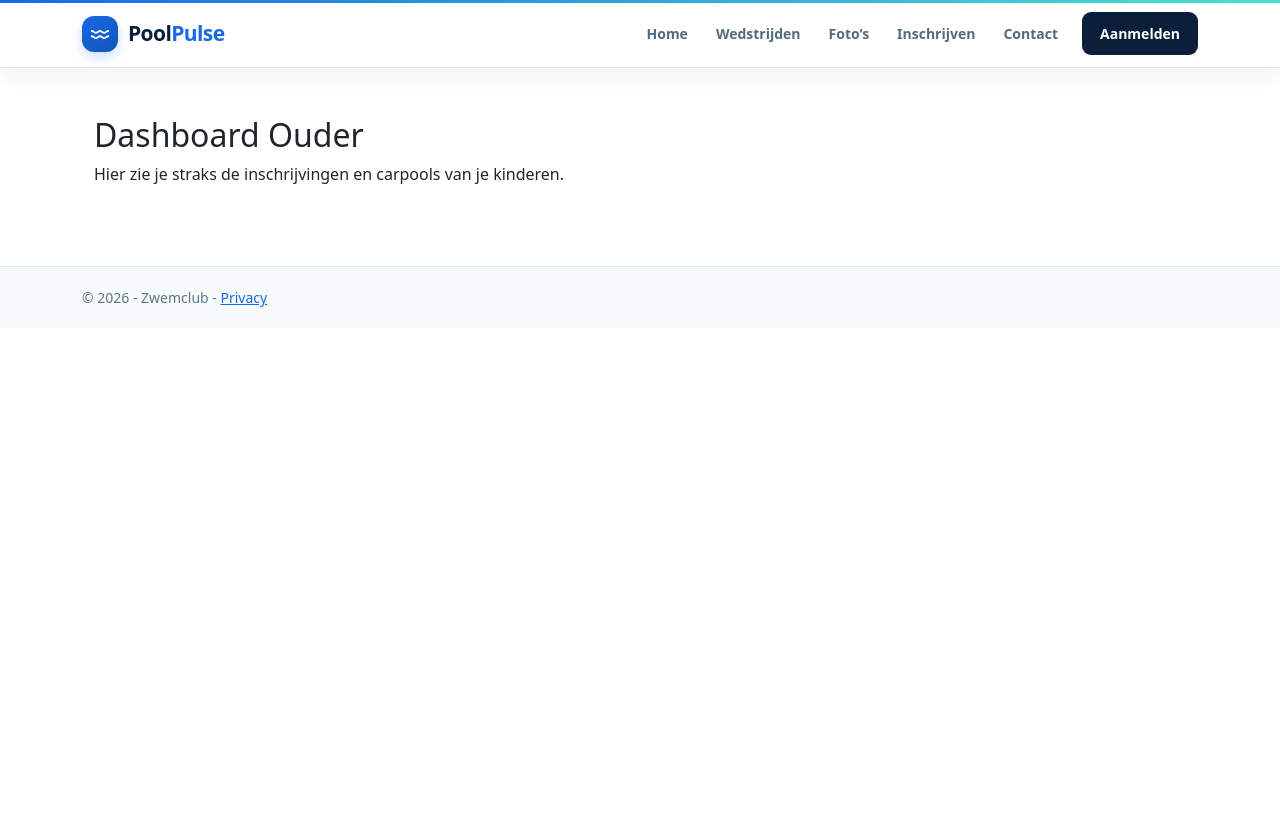
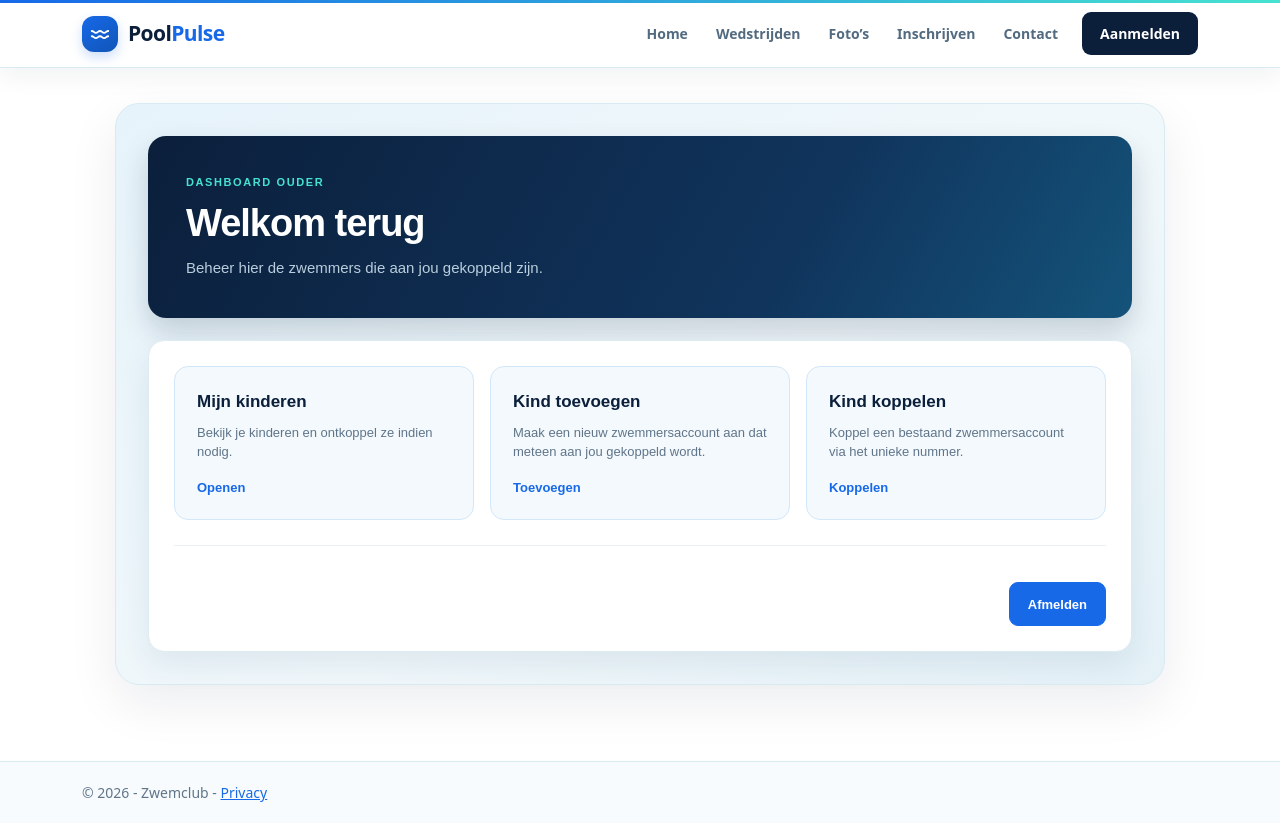
Before and after one commit to Gentian18/PoolPulse, an ASP.NET Core app: page /Dashboard/Ouder in a window 1280 px wide. Before the commit the page ends 307 px from the top, so only its background shows below. Run offline with ASP.NET Core 8, Linux system fonts and the light colour scheme; a user stored in the database is signed in; style sheets or scripts are compiled from the project's sources; some libraries are stand-ins or nearby versions.

Commit message:
Voeg kinderbeheer en dashboard voor ouders toe

```diff
--- a/Views/Dashboard/Ouder.cshtml
+++ b/Views/Dashboard/Ouder.cshtml
@@ -2,7 +2,144 @@
     ViewData["Title"] = "Dashboard Ouder";
 }
 
-<section class="container py-5">
-    <h1 class="h2">Dashboard Ouder</h1>
-    <p>Hier zie je straks de inschrijvingen en carpools van je kinderen.</p>
-</section>
+<div class="ouder-pagina">
+    <div class="ouder-hero">
+        <p class="ouder-label">Dashboard ouder</p>
+        <h1>Welkom terug</h1>
+        <p class="ouder-omschrijving">Beheer hier de zwemmers die aan jou gekoppeld zijn.</p>
+    </div>
+
+    <div class="ouder-paneel">
+        <div class="ouder-kaarten">
+            <a class="ouder-kaart" asp-controller="Kinderen" asp-action="Index">
+                <span class="ouder-kaart-titel">Mijn kinderen</span>
+                <span class="ouder-kaart-tekst">Bekijk je kinderen en ontkoppel ze indien nodig.</span>
+                <span class="ouder-kaart-actie">Openen</span>
+            </a>
+
+            <a class="ouder-kaart" asp-controller="Kinderen" asp-action="Toevoegen">
+                <span class="ouder-kaart-titel">Kind toevoegen</span>
+                <span class="ouder-kaart-tekst">Maak een nieuw zwemmersaccount aan dat meteen aan jou gekoppeld wordt.</span>
+                <span class="ouder-kaart-actie">Toevoegen</span>
+            </a>
+
+            <a class="ouder-kaart" asp-controller="Kinderen" asp-action="Koppelen">
+                <span class="ouder-kaart-titel">Kind koppelen</span>
+                <span class="ouder-kaart-tekst">Koppel een bestaand zwemmersaccount via het unieke nummer.</span>
+                <span class="ouder-kaart-actie">Koppelen</span>
+            </a>
+        </div>
+
+        <div class="ouder-afmelden">
+            <partial name="_AfmeldenKnop" />
+        </div>
+    </div>
+</div>
+
+<style>
+    .ouder-pagina {
+        max-width: 1050px;
+        margin: 35px auto 60px;
+        padding: 32px;
+        border: 1px solid #D8EAF2;
+        border-radius: 24px;
+        background: linear-gradient(145deg, #E6F3FA 0%, #F1F8FB 55%, #E4F1F7 100%);
+        box-shadow: 0 18px 50px rgba(11, 31, 59, 0.08);
+        font-family: Arial, Helvetica, sans-serif;
+        color: #0B1F3B;
+    }
+
+    .ouder-hero {
+        padding: 38px;
+        border-radius: 18px;
+        background: linear-gradient(120deg, #0B1F3B 0%, #10345C 65%, #14537A 100%);
+        box-shadow: 0 14px 28px rgba(11, 31, 59, 0.18);
+        color: #FFFFFF;
+    }
+
+    .ouder-label {
+        margin-bottom: 12px;
+        color: #46E2D0;
+        font-size: 11px;
+        font-weight: 700;
+        letter-spacing: 1.6px;
+        text-transform: uppercase;
+    }
+
+    .ouder-hero h1 {
+        margin: 0 0 12px;
+        color: #FFFFFF;
+        font-size: 38px;
+        font-weight: 700;
+        letter-spacing: -1px;
+        line-height: 1.1;
+    }
+
+    .ouder-omschrijving {
+        margin: 0;
+        color: #B9CEDD;
+        font-size: 15px;
+        line-height: 1.6;
+    }
+
+    .ouder-paneel {
+        margin-top: 22px;
+        padding: 25px;
+        border: 1px solid #DDEBF2;
+        border-radius: 16px;
+        background: #FFFFFF;
+        box-shadow: 0 12px 30px rgba(25, 69, 98, 0.09);
+    }
+
+    .ouder-kaarten {
+        display: grid;
+        grid-template-columns: repeat(auto-fit, minmax(240px, 1fr));
+        gap: 16px;
+    }
+
+    .ouder-kaart {
+        display: flex;
+        flex-direction: column;
+        gap: 8px;
+        padding: 22px;
+        border: 1px solid #D3E7FA;
+        border-radius: 14px;
+        background: #F3F9FC;
+        color: #0B1F3B;
+        text-decoration: none;
+        transition: background 0.15s, border-color 0.15s;
+    }
+
+        .ouder-kaart:hover {
+            border-color: #AFCFF4;
+            background: #E7F3FC;
+            color: #0B1F3B;
+        }
+
+    .ouder-kaart-titel {
+        font-size: 17px;
+        font-weight: 700;
+    }
+
+    .ouder-kaart-tekst {
+        color: #60758A;
+        font-size: 13px;
+        line-height: 1.5;
+    }
+
+    .ouder-kaart-actie {
+        margin-top: auto;
+        padding-top: 8px;
+        color: #1769E8;
+        font-size: 13px;
+        font-weight: 700;
+    }
+
+    .ouder-afmelden {
+        display: flex;
+        justify-content: flex-end;
+        margin-top: 25px;
+        padding-top: 20px;
+        border-top: 1px solid #EAF0F4;
+    }
+</style>
--- a/Views/Dashboard/Trainer.cshtml
+++ b/Views/Dashboard/Trainer.cshtml
@@ -5,4 +5,5 @@
 <section class="container py-5">
     <h1 class="h2">Dashboard Trainer</h1>
     <p>Hier komen straks je groepen en trainingen.</p>
+    <partial name="_AfmeldenKnop" />
 </section>
--- a/Views/Dashboard/Zwemmer.cshtml
+++ b/Views/Dashboard/Zwemmer.cshtml
@@ -5,4 +5,5 @@
 <section class="container py-5">
     <h1 class="h2">Dashboard Zwemmer</h1>
     <p>Hier zie je straks je wedstrijden en inschrijvingen.</p>
+    <partial name="_AfmeldenKnop" />
 </section>
--- /dev/null
+++ b/Views/Shared/_AfmeldenKnop.cshtml
@@ -0,0 +1,26 @@
+<form asp-controller="Gebruiker" asp-action="Logout" method="post" class="dashboard-afmelden">
+    <button type="submit" class="dashboard-knop">Afmelden</button>
+</form>
+
+<style>
+    .dashboard-afmelden {
+        margin-top: 16px;
+    }
+
+    .dashboard-knop {
+        min-height: 44px;
+        padding: 10px 18px;
+        border: 1px solid #1769E8;
+        border-radius: 9px;
+        background: #1769E8;
+        color: #FFFFFF;
+        font-family: Arial, Helvetica, sans-serif;
+        font-size: 13px;
+        font-weight: 700;
+        cursor: pointer;
+    }
+
+    .dashboard-knop:hover {
+        background: #1059CA;
+    }
+</style>
```
